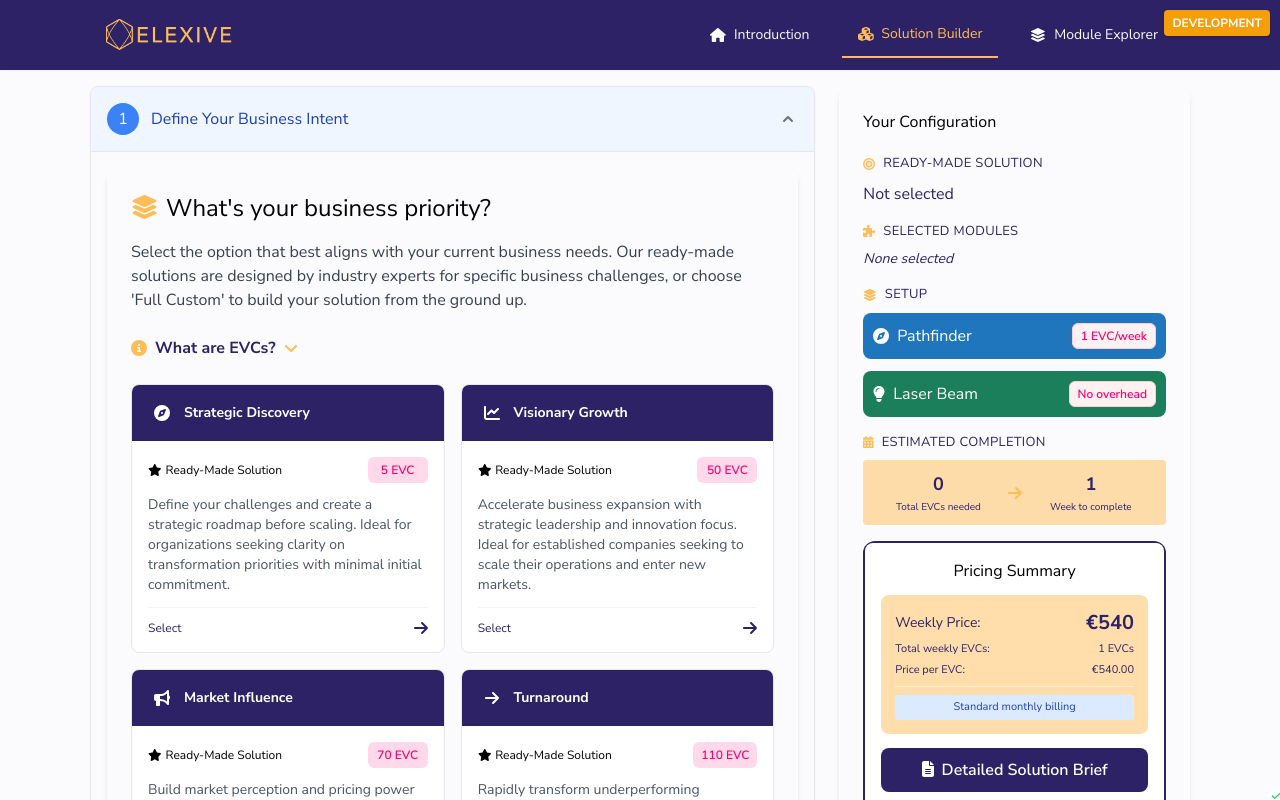
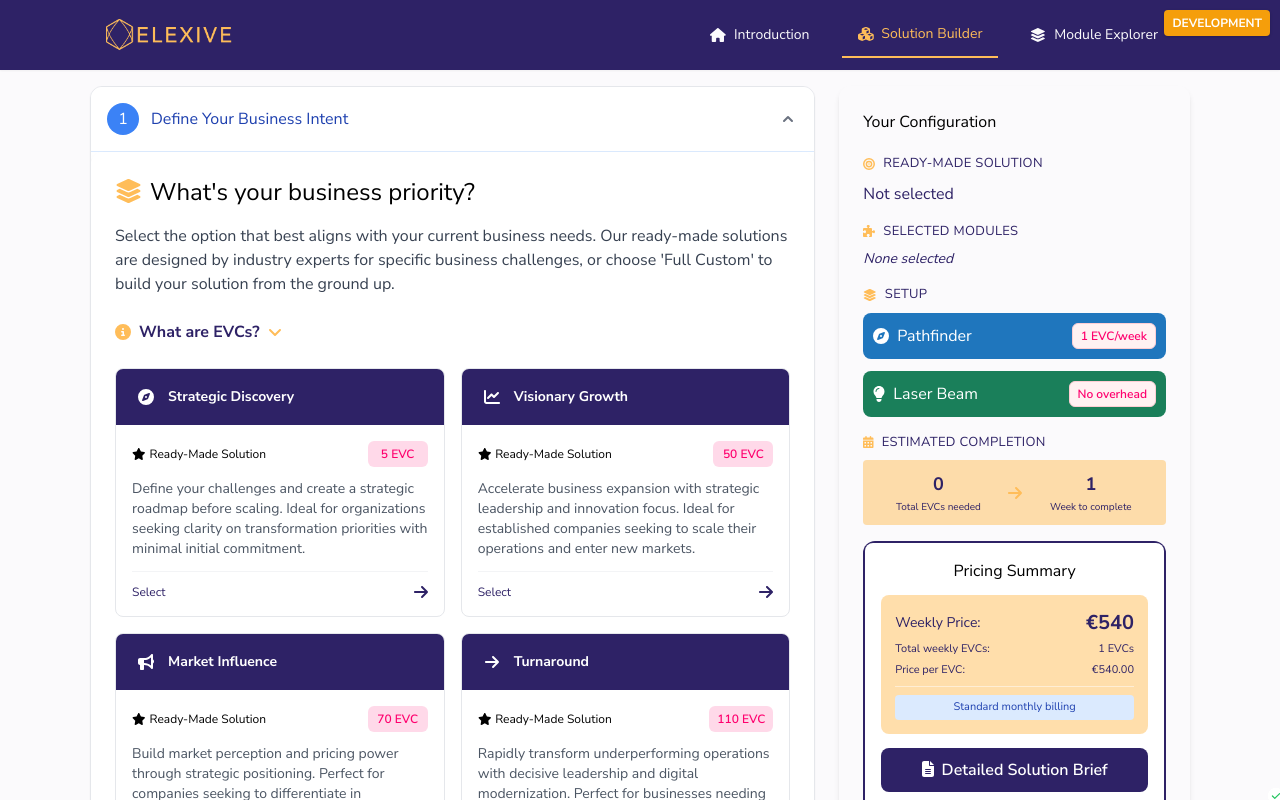
Before and after one commit to elexive-com/elexive-calc, a React (Create React App) app: page / in a window 1280 px wide. Both pictures are taken after a click on the button "Solution Builder". Shown: the top 800 px of the page. Built offline with nearby package versions, Linux system fonts and the light colour scheme; what @react-pdf/renderer would draw is missing.

Commit message:
removed the inner container padding, required negative padding

```diff
--- a/src/CalculatorApp.jsx
+++ b/src/CalculatorApp.jsx
@@ -221,7 +221,7 @@ const CalculatorApp = () => {
 
     return (
       <div
-        className="mb-6 border border-gray-200 rounded-lg shadow-sm overflow-hidden"
+        className="mb-6 border border-gray-200 rounded-xl shadow-sm overflow-hidden"
         id={`step-container-${stepNumber}`}
       >
         {/* Header */}
@@ -229,8 +229,8 @@ const CalculatorApp = () => {
           ref={stepRefs[stepNumber]}
           className={`flex items-center justify-between p-4 cursor-pointer ${
             isExpanded
-              ? 'bg-blue-50 border-b border-blue-100'
-              : 'bg-gray-50 border-b border-gray-100'
+              ? 'bg-white border-b border-blue-100'
+              : 'bg-white border-b border-gray-100'
           }`}
           onClick={() => toggleStep(stepNumber)}
         >
@@ -277,8 +277,14 @@ const CalculatorApp = () => {
         </div>
 
         {/* Content */}
-        <div style={{ display: isExpanded ? 'block' : 'none' }} className="p-4">
-          {children}
+        <div
+          style={{ display: isExpanded ? 'block' : 'none' }}
+          className="bg-white"
+        >
+          {/* Apply a wrapper div with negative margin to counteract the padding in child components */}
+          <div className="collapsible-content-wrapper">
+            {children}
+          </div>
         </div>
       </div>
     );
--- a/src/custom.css
+++ b/src/custom.css
@@ -155,6 +155,15 @@
   @apply w-8 h-8 elx-icon-circle;
 }
 
+/* Collapsible section styling */
+.collapsible-content-wrapper {
+  margin-bottom: -6px; /* Counteract the bottom padding in child components */
+}
+
+.collapsible-content-wrapper > div {
+  margin-bottom: 0 !important;
+}
+
 .elx-icon-circle-md {
   @apply w-10 h-10 elx-icon-circle;
 }
```
